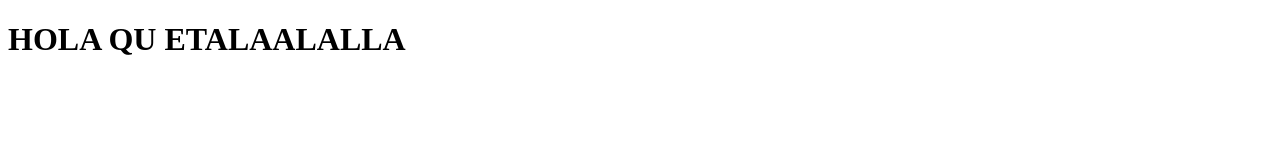
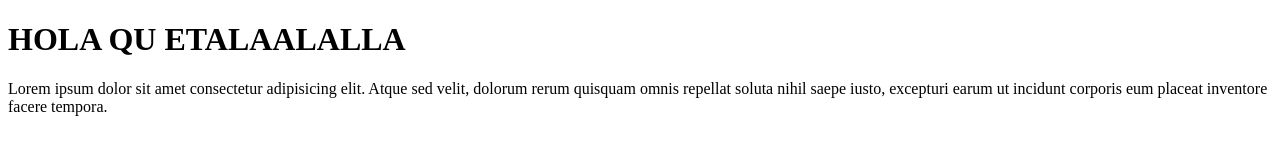
Before and after one commit to candelamorata/TEST-BRANCH-B, a plain HTML site: page index.html in a window 1280 px wide. Drawn offline with Linux system fonts and the light colour scheme.

Commit message:
he añadido p

```diff
--- a/index.html
+++ b/index.html
@@ -7,5 +7,6 @@
 </head>
 <body>
     <h1> HOLA QU ETALAALALLA</h1>
+    <p>Lorem ipsum dolor sit amet consectetur adipisicing elit. Atque sed velit, dolorum rerum quisquam omnis repellat soluta nihil saepe iusto, excepturi earum ut incidunt corporis eum placeat inventore facere tempora.</p>
 </body>
 </html>
```
